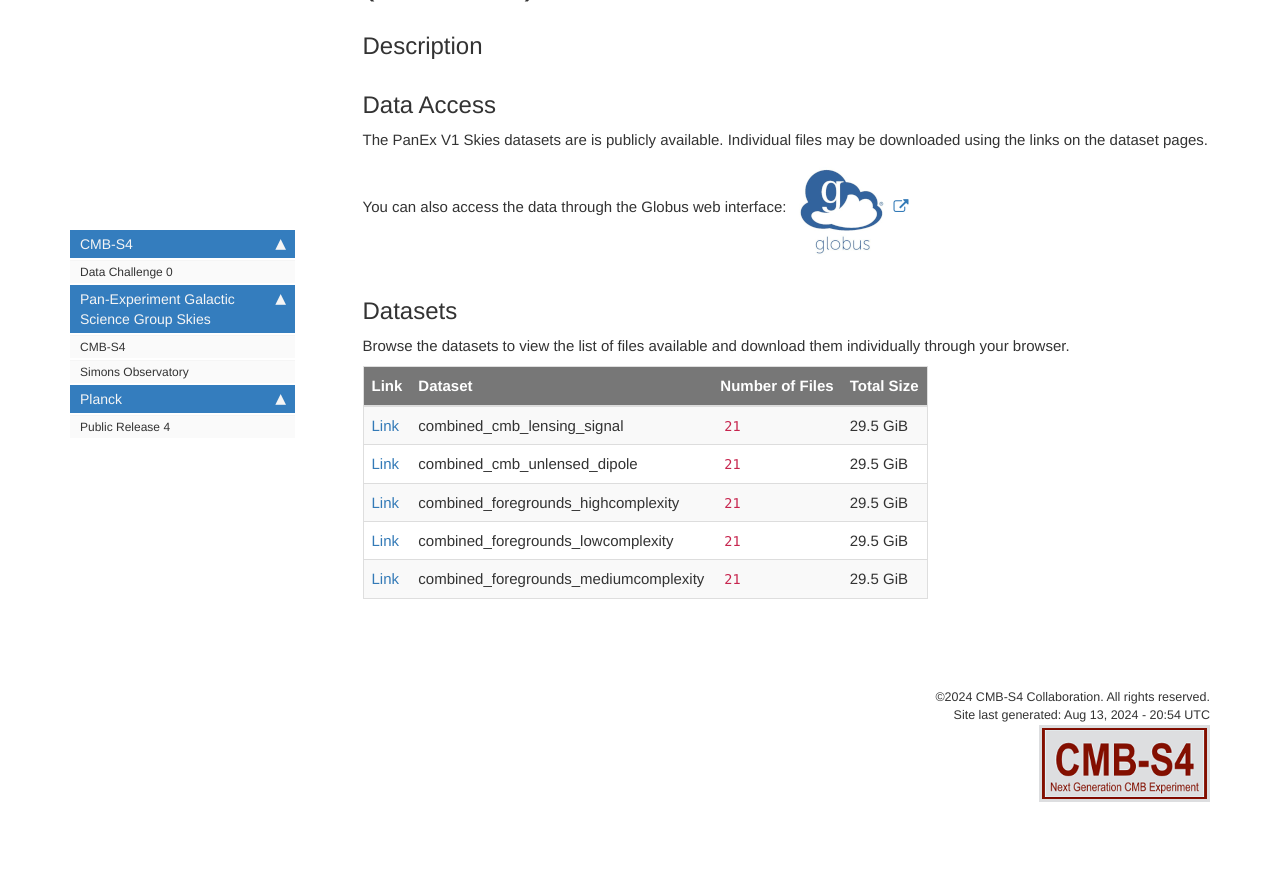
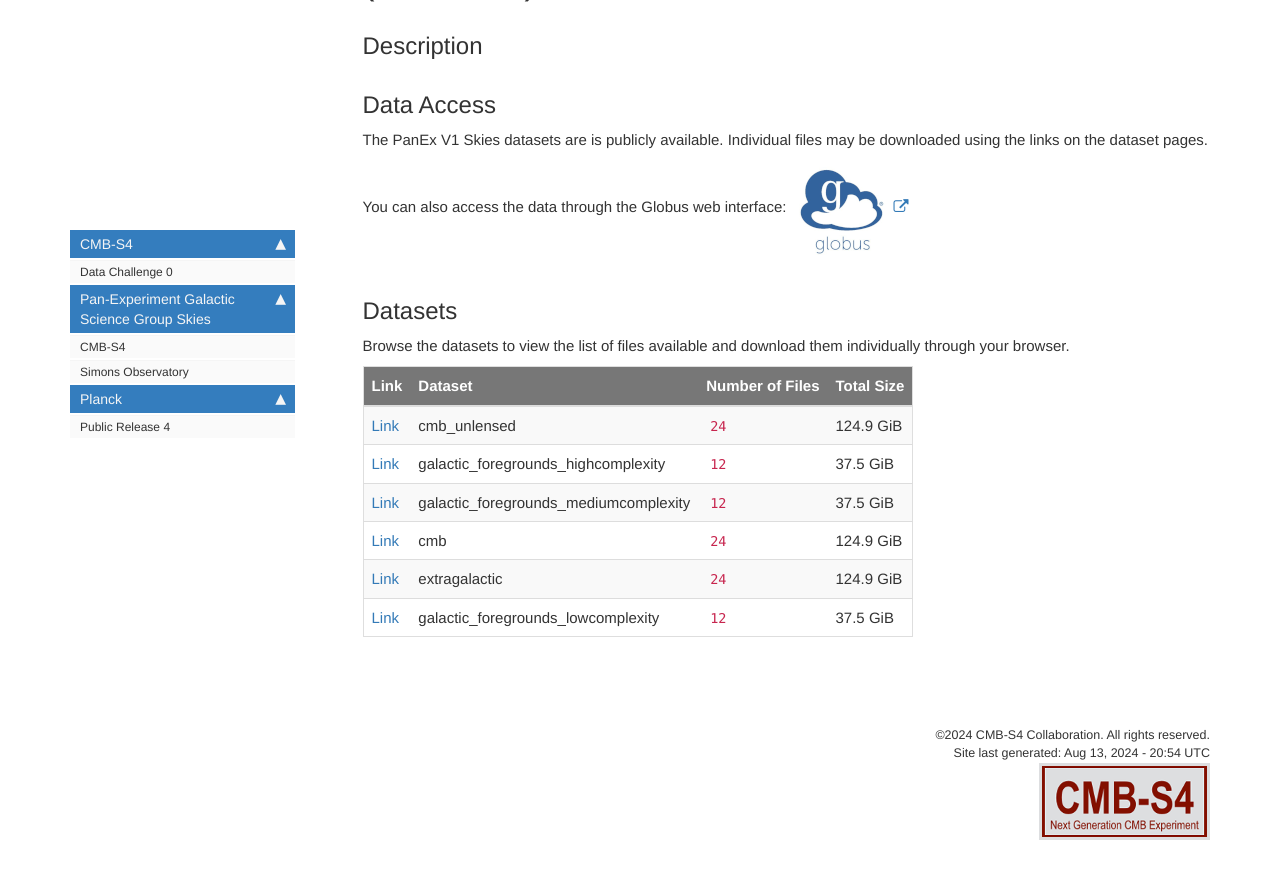
Before and after one commit to CMB-S4/serverless-data-portal-cmb-s4, a Jekyll site: the page built from panexv1-so.md, in a window 1280 px wide and 900 px high, scrolled down 584 px. Shown: the top 879 px of the window. Built offline with Jekyll 4.4.1, drawn with Linux system fonts in a browser that asks for light colours; comment, search, counter and statistics services are not loaded.

Commit message:
fix table

```diff
--- a/panexv1-so.md
+++ b/panexv1-so.md
@@ -21,10 +21,11 @@ also access the data through the Globus web interface: [![Download via Globus](i
 
 Browse the datasets to view the list of files available and download them individually through your browser.
 
-|                            Link                            |                Dataset                | Number of Files | Total Size |
-| ---------------------------------------------------------- | ------------------------------------- | --------------- | ---------- |
-| [Link](panexv1-combined_cmb_lensing_signal.html)           | combined_cmb_lensing_signal           | `21`            | 29.5 GiB   |
-| [Link](panexv1-combined_cmb_unlensed_dipole.html)          | combined_cmb_unlensed_dipole          | `21`            | 29.5 GiB   |
-| [Link](panexv1-combined_foregrounds_highcomplexity.html)   | combined_foregrounds_highcomplexity   | `21`            | 29.5 GiB   |
-| [Link](panexv1-combined_foregrounds_lowcomplexity.html)    | combined_foregrounds_lowcomplexity    | `21`            | 29.5 GiB   |
-| [Link](panexv1-combined_foregrounds_mediumcomplexity.html) | combined_foregrounds_mediumcomplexity | `21`            | 29.5 GiB   |
+|                             Link                              |                Dataset                | Number of Files | Total Size |
+| ------------------------------------------------------------- | ------------------------------------- | --------------- | ---------- |
+| [Link](panexv1-so-cmb_unlensed.html)                          | cmb_unlensed                          | `24`            | 124.9 GiB  |
+| [Link](panexv1-so-galactic_foregrounds_highcomplexity.html)   | galactic_foregrounds_highcomplexity   | `12`            | 37.5 GiB   |
+| [Link](panexv1-so-galactic_foregrounds_mediumcomplexity.html) | galactic_foregrounds_mediumcomplexity | `12`            | 37.5 GiB   |
+| [Link](panexv1-so-cmb.html)                                   | cmb                                   | `24`            | 124.9 GiB  |
+| [Link](panexv1-so-extragalactic.html)                         | extragalactic                         | `24`            | 124.9 GiB  |
+| [Link](panexv1-so-galactic_foregrounds_lowcomplexity.html)    | galactic_foregrounds_lowcomplexity    | `12`            | 37.5 GiB   |
```
